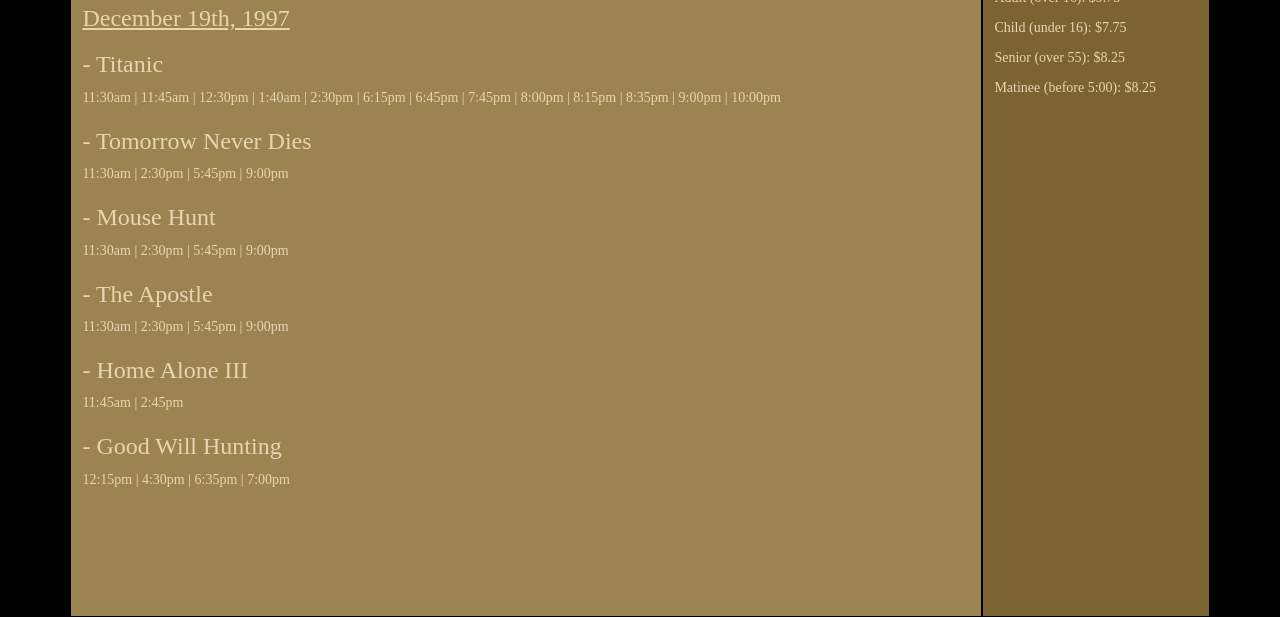
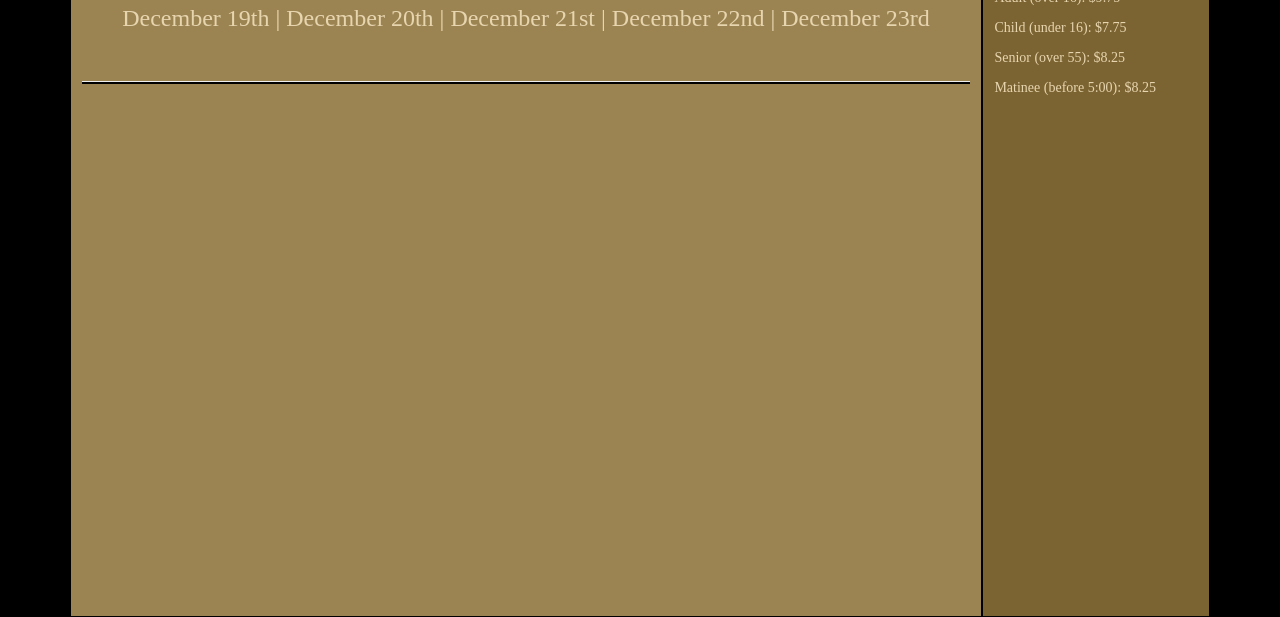
Before and after one commit to DillonLloydLee/Ticket_Box_Office, a plain HTML site: page index.html in a window 1280 px wide. Shown: the part 216-833 px from the top of the page. Drawn offline with nearby package versions, Linux system fonts and the light colour scheme.

Commit message:
Change click sound.  Add click to date and time.

```diff
--- a/css/styles.css
+++ b/css/styles.css
@@ -1,6 +1,6 @@
 @font-face {
-    font-family: "movies";
-    src: url(see_you_at_the_movies.ttf);
+  font-family: "movies";
+  src: url(see_you_at_the_movies.ttf);
 }
 
 #invisible {
@@ -28,11 +28,15 @@
   font-size: 20px;
 }
 
+h1.header {
+  text-decoration: underline;
+}
+
 h2 {
   text-align: center;
 }
 
-h3.date {
+h3.main {
   text-decoration: underline;
 }
 
@@ -40,6 +44,12 @@
   background-color: black;
   font-family: "movies";
   color: #E7D5B0;
+}
+
+hr {
+  color: black;
+  background-color: black;
+  height: 2px;
 }
 
 .top-area {
@@ -88,3 +98,7 @@
 button {
   color: black;
 }
+
+.movies-by-date {
+  display: none;
+}
--- a/index.html
+++ b/index.html
@@ -11,8 +11,8 @@
     <div class="container">
 
       <div class="top-area">
-        <h1 class="subtitle">Welcome to Dillon Lee's online</h1>
-        <h1 class="title">Ticket Box Office</h1>
+          <h1 class="subtitle">Welcome to Dillon Lee's online</h1>
+          <h1 class="title">Ticket Box Office</h1>
       </div>
 
       <div class="right-area">
@@ -26,47 +26,57 @@
       <div class="main-area">
 
         <div class="movie-data">
-          <h1>Movie Showtimes:</h1>
+          <h1 class="header">Movie Showtimes By Date</h1>
+
+          <div class="choose-a-date">
+            <h3><center>
+              <span class="can-click date">December 19th</span> |
+              <span class="can-click date">December 20th</span> |
+              <span class="can-click date">December 21st</span> |
+              <span class="can-click date">December 22nd</span> |
+              <span class="can-click date">December 23rd</span>
+            </center></h3><br><hr>
+          </div>
 
           <div class="movies-by-date">
-            <h3 class="date">December 19th, 1997</h3>
+            <h3 class="main"><span class="chosen-date"></span>, 1997</h3>
             <h3> - Titanic</h3>
-            <span class="can-click date">11:30am</span> |
-            <span class="can-click date">11:45am</span> |
-            <span class="can-click date">12:30pm</span> |
-            <span class="can-click date">1:40am</span> |
-            <span class="can-click date">2:30pm</span> |
-            <span class="can-click date">6:15pm</span> |
-            <span class="can-click date">6:45pm</span> |
-            <span class="can-click date">7:45pm</span> |
-            <span class="can-click date">8:00pm</span> |
-            <span class="can-click date">8:15pm</span> |
-            <span class="can-click date">8:35pm</span> |
-            <span class="can-click date">9:00pm</span> |
-            <span class="can-click date">10:00pm</span>
+            <span class="can-click time">11:30am</span> |
+            <span class="can-click time">11:45am</span> |
+            <span class="can-click time">12:30pm</span> |
+            <span class="can-click time">1:40am</span> |
+            <span class="can-click time">2:30pm</span> |
+            <span class="can-click time">6:15pm</span> |
+            <span class="can-click time">6:45pm</span> |
+            <span class="can-click time">7:45pm</span> |
+            <span class="can-click time">8:00pm</span> |
+            <span class="can-click time">8:15pm</span> |
+            <span class="can-click time">8:35pm</span> |
+            <span class="can-click time">9:00pm</span> |
+            <span class="can-click time">10:00pm</span>
             <h3> - Tomorrow Never Dies</h3>
-            <span class="can-click date">11:30am</span> |
-            <span class="can-click date">2:30pm</span> |
-            <span class="can-click date">5:45pm</span> |
-            <span class="can-click date">9:00pm</span>
+            <span class="can-click time">11:30am</span> |
+            <span class="can-click time">2:30pm</span> |
+            <span class="can-click time">5:45pm</span> |
+            <span class="can-click time">9:00pm</span>
             <h3> - Mouse Hunt</h3>
-            <span class="can-click date">11:30am</span> |
-            <span class="can-click date">2:30pm</span> |
-            <span class="can-click date">5:45pm</span> |
-            <span class="can-click date">9:00pm</span>
+            <span class="can-click time">11:30am</span> |
+            <span class="can-click time">2:30pm</span> |
+            <span class="can-click time">5:45pm</span> |
+            <span class="can-click time">9:00pm</span>
             <h3> - The Apostle</h3>
-            <span class="can-click date">11:30am</span> |
-            <span class="can-click date">2:30pm</span> |
-            <span class="can-click date">5:45pm</span> |
-            <span class="can-click date">9:00pm</span>
+            <span class="can-click time">11:30am</span> |
+            <span class="can-click time">2:30pm</span> |
+            <span class="can-click time">5:45pm</span> |
+            <span class="can-click time">9:00pm</span>
             <h3> - Home Alone III</h3>
-            <span class="can-click date">11:45am</span> |
-            <span class="can-click date">2:45pm</span>
+            <span class="can-click time">11:45am</span> |
+            <span class="can-click time">2:45pm</span>
             <h3> - Good Will Hunting</h3>
-            <span class="can-click date">12:15pm</span> |
-            <span class="can-click date">4:30pm</span> |
-            <span class="can-click date">6:35pm</span> |
-            <span class="can-click date">7:00pm</span>
+            <span class="can-click time">12:15pm</span> |
+            <span class="can-click time">4:30pm</span> |
+            <span class="can-click time">6:35pm</span> |
+            <span class="can-click time">7:00pm</span>
           </div>
 
         </div>
--- a/js/scripts.js
+++ b/js/scripts.js
@@ -10,16 +10,27 @@
 
 // Sound effect :
 
-var pinSound = new Audio("sounds/pin_drop.mp3");
+var clickSound = new Audio("sounds/button.mp3");
 
 
 // jQuery :
 
 $(document).ready(function() {
 
+  $(".time").click(function() {
+    clickSound.play();
+    if ($(".age-question").css('display') == 'none') {
+      $(".age-question").toggle();
+    }
+  });
+
   $(".date").click(function() {
-    $(".age-question").toggle();
-    pinSound.play();
+    clickSound.play();
+    if ($(".movies-by-date").css('display') == 'none') {
+      $(".movies-by-date").toggle();
+    }
+    $(".chosen-date").empty().val();
+    $(".chosen-date").append($(this).clone());
   });
 
 });
```
Also changed, not shown: 2 other files.
